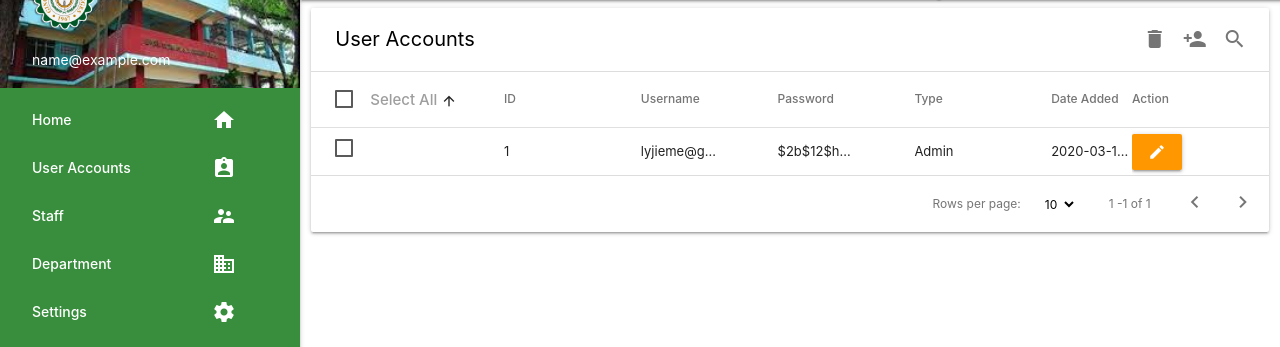
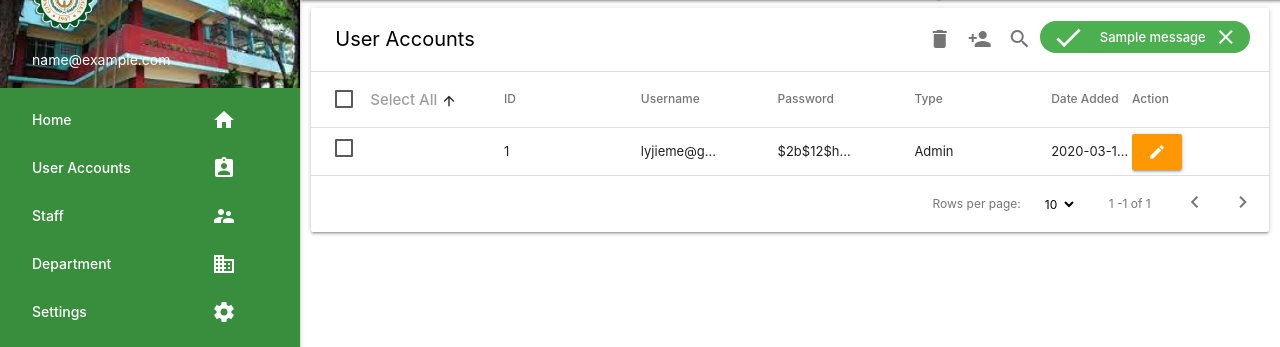
Before and after one commit to mboy1011/SFSP-DockerFlaskPy, a Flask app: page /admin/users in a window 1280 px wide. Shown: the part 64-411 px from the top of the page. Run offline with Flask 2, Linux system fonts and the light colour scheme; a user stored in the database is signed in; data comes from the database, SQL or seed files in the repository; tables that the repository leaves empty hold one stand-in row (values such as "Sample post"); one stand-in notice (Sample message) is shown; some libraries are stand-ins or nearby versions.

Commit message:
Added new functionalities.

```diff
--- a/www/admin.py
+++ b/www/admin.py
@@ -60,6 +60,16 @@ class Admin():
             flash(u"Successfully Registered!",'success')
         # flash(u"Failed to Register!",'error')
         return redirect('/admin/addStaff')
+    @abv.route('/delUA',methods=['POST'])
+    def delUA():
+        data = request.get_json(silent=True)
+        ids = data['delData']
+        for i in ids:
+            query = db.execute(f"DELETE FROM tbl_user_accounts WHERE ua_id={i}")
+            db.commit()
+        flash("Successfully Deleted!","success")
+        datas = {'status':'ok'}
+        return f"{json.dumps(dict(datas))}"
     @abv.route('/delSA',methods=['POST'])
     def delSA():
         data = request.get_json(silent=True)
@@ -107,6 +117,25 @@ class Admin():
                     return redirect('/')
         else:
             return redirect('/')
+    @abv.route('/addUA', methods=['POST'])
+    def addUA():
+        em = escape(request.form['email'])
+        pw = escape(request.form['passwd'])
+        sid = escape(request.form['staffid'])
+        ut = escape(request.form['utype'])
+        query = db.execute(f"SELECT u_email FROM tbl_user_accounts WHERE u_email='{em}'").fetchone()
+        if not query:
+            pw_hash = bcrypt.generate_password_hash(pw).decode('utf-8')
+            db.execute(f'''INSERT INTO tbl_user_accounts
+                (u_email,u_pass,u_type,staff_id)
+                VALUES ('{em}','{pw_hash}','{ut}','{sid}')
+            ''')
+            db.commit()
+            flash(u"Successfully Imported.", 'success')
+            return redirect("/admin/users")
+        else:
+            flash(u"Email already used!", 'warning')
+            return redirect("/admin/users")
     @abv.route('/imSA', methods=['POST'])
     def imSA():
         # Check if the post request has the file part
@@ -152,8 +181,9 @@ class Admin():
     def users():
         if 'userType' in session:
             if session['userType']==1:
-                data = db.execute("SELECT * FROm tbl_user_accounts").fetchall()
-                return render_template('user.html',data=data)
+                data = db.execute("SELECT * FROM tbl_user_accounts").fetchall()
+                staff = db.execute("SELECT staff_id,st_fname,st_lname,st_mi FROM tbl_staff")
+                return render_template('user.html',data=data,staff=staff)
             else:
                 return redirect('/')
         else:
--- a/www/requirements.txt
+++ b/www/requirements.txt
@@ -9,3 +9,5 @@ gevent
 bcrypt
 flask-bcrypt
 pandas
+qrcode
+pillow
--- a/www/templates/admin/user.html
+++ b/www/templates/admin/user.html
@@ -38,10 +38,37 @@
             <div class="table-header">
               <span class="table-title">User Accounts</span>
               <div class="actions">
-              <a class="waves-effect waves-effect btn-flat modal-trigger nopadding" href="#dupdate"><i class="material-icons">delete</i></a>
+                <a class="waves-effect waves-effect btn-flat modal-trigger nopadding" id="delUA" href="#dupdate"><i class="material-icons">delete</i></a>
                 <a href="#insertModal" class="modal-trigger waves-effect btn-flat nopadding"><i class="material-icons">person_add</i></a>
                 <a href="#" class="search-toggle waves-effect btn-flat nopadding"><i class="material-icons">search</i></a>
               </div>
+              {% with messages = get_flashed_messages(with_categories=true) %}
+                {% if messages %}
+                    {% for category, message in messages %}
+                        {% if category == 'keyerror'%}
+                            <div class="card-panel red white-text">
+                                {{message}}<i class="material-icons left white-text" style="font-size: 2.2rem;">error</i>
+                                <i class="close material-icons white-text">close</i>
+                            </div>
+                        {% elif category == 'warning' %}
+                            <div class="chip orange white-text">
+                                {{message}}<i class="material-icons left white-text" style="font-size: 2.2rem;">warning</i>
+                                <i class="close material-icons white-text">close</i>
+                            </div>
+                        {% elif category == 'success' %}
+                        <div class="chip green white-text">
+                            {{message}}<i class="material-icons left white-text" style="font-size: 2.2rem;">check</i>
+                            <i class="close material-icons white-text">close</i>
+                        </div>
+                        {% else %}
+                        <div class="chip red white-text">
+                            {{message}}<i class="material-icons left white-text" style="font-size: 2.2rem;">error</i>
+                            <i class="close material-icons white-text">close</i>
+                        </div>
+                        {% endif %}
+                    {% endfor %}
+                    {% endif %}
+                {% endwith %}
             </div>
             <table id="datatable" class="responsive-table">
               <thead>
@@ -98,31 +125,34 @@
             </div>
           </div>
           <div id="dupdate" class="modal">
-        <div class="modal-content">
-          <h4>Delete User Accounts</h4>
+            <div class="modal-content center">
+              <h1 class=""><i class="material-icons large red-text">cancel</i></h1>
+              <h4 class="">Are you sure?</h4>
+              <p class="">Do you want to delete these records? This cannot be undone!</p>
+              <a href="#!" class="grey btn-large modal-close">Cancel</a>
+              <a id="delBtn" class="btn-large red white-text">Delete</a>
             </div>
             <div class="modal-footer">
-          <a href="#!" class="modal-close waves-effect waves-green btn-flat">Close</a>
             </div>
           </div>
           <!-- Modal Structure -->
           <div id="insertModal" class="modal modal-fixed-footer">
-      <form method="POST" action="/addUA">
+          <form method="POST" action="/admin/addUA">
             <div class="modal-content">
               <h4>Add User Accounts</h4>
               <div class="row">
                 <div class="input-field col s12">
-              <input id="first_name" type="text" name="uname" class="validate" required>
-              <label for="first_name">Username</label>
+                  <input id="email" type="email" name="email" class="validate" required>
+                  <label for="email">Email</label>
                 </div>
                 <div class="input-field col s12">
-              <input id="password" type="password" name="passwd" class="validate" required>
+                  <input id="password" type="password" name="passwd" class="validate" required minlength="8">
                   <label for="password">Password</label>
                 </div>
                 <div class="input-field col s6">
                   <select name="staffid">
                     {% for row in staff %}
-                <option value="{{row[0]}}">{{row[4]}}, {{row[2]}}</option>
+                    <option value="{{row[0]}}">{{row[2]}}, {{row[1]}} {{row[3]}}.</option>
                     {% endfor %}
                   </select>
                   <label>Staff</label>
@@ -155,6 +185,8 @@
     <script src="{{ url_for('static',filename='assets/js/jquery.min.js')}}"></script>
     <script src="{{ url_for('static',filename='assets/js/jquery.dataTables.min.js')}}"></script>
     <script src="{{ url_for('static',filename='assets/js/jq-data-material.js')}}"></script>
+    <!-- Axios -->
+    <script src="{{ url_for('static',filename='assets/js/axios.min.js')}}"></script>
     <script>
       // SideNav
     let slout = document.querySelector("#slide-out");
@@ -189,13 +221,31 @@
         }
       }
     });
-      var check = (e)=>{
+    let modal = document.querySelectorAll(".modal");
+    let delData = [];
+    let check = (e)=>{
       for (let i = 0; i < chBx.length; i++) {
         if(chBx[i].checked == true){
-            console.log(chBx[i].dataset.id);
+          delData.push(chBx[i].dataset.id);
         }
       }
     }
+    let delBtn = document.querySelector("#delBtn");
+    delBtn.addEventListener("click",(e)=>{
+      check();
+      if(delData.length==0){
+        M.toast({html:'Please check something...'});
+        modal[1].M_Modal.close();
+      }else{
+        axios.post('/admin/delUA',{delData:delData}).then((res)=>{
+          if(res.data.status=='ok'){
+            location.reload(true)
+          }
+        }).catch((err)=>{
+          console.log(err);
+        })
+      }
+    })
     //
     </script>
 </body>
```
Lines whose indentation alone changed are shown as unchanged.
